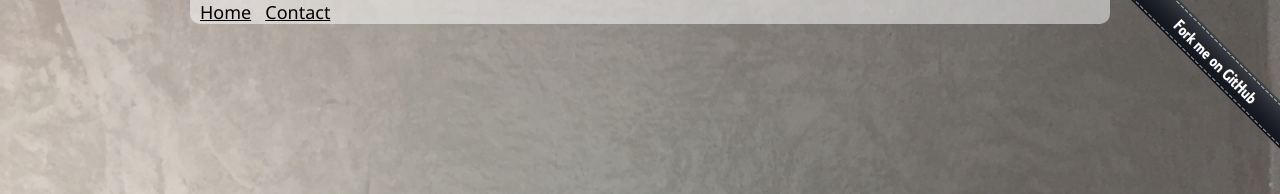
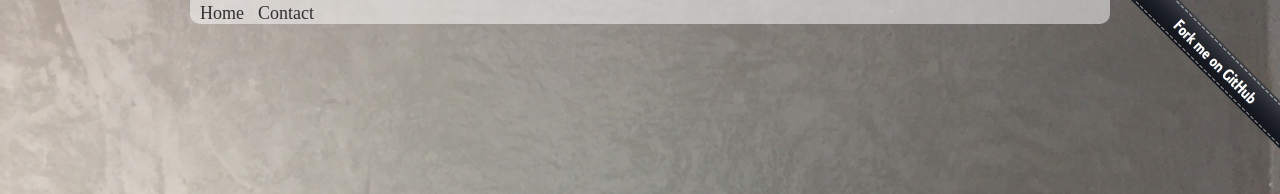
Before and after one commit to tp/page, a Jekyll site: the page built from index.html, in a window 1280 px wide. Shown: the top 194 px of the page. Built offline with Jekyll 4.4.1, drawn with Linux system fonts in a browser that asks for light colours.

Commit message:
Always show Github badge on top, improve nav bar fonts

```diff
--- a/_layouts/default.html
+++ b/_layouts/default.html
@@ -72,7 +72,9 @@
   }
 
   nav a {
-    color: #000;
+    color: #313131;
+    font-family: Futura;
+    text-decoration: none;
   }
 
   div.sbs {
@@ -132,7 +134,7 @@
 </head>
 <body>
 <div class="bg"></div>
-<a href="https://github.com/tp"><img style="position: absolute; top: 0; right: 0; border: 0; width: 149px; height: 149px;" src="/assets/right-graphite@2x.png" alt="Fork me on GitHub"></a>
+<a href="https://github.com/tp"><img style="position: absolute; top: 0; right: 0; border: 0; width: 149px; height: 149px; z-index: 1;" src="/assets/right-graphite@2x.png" alt="Fork me on GitHub"></a>
 
 <div style="max-width: 900px; margin: auto; padding-top: 20px;">
   <nav>
```
